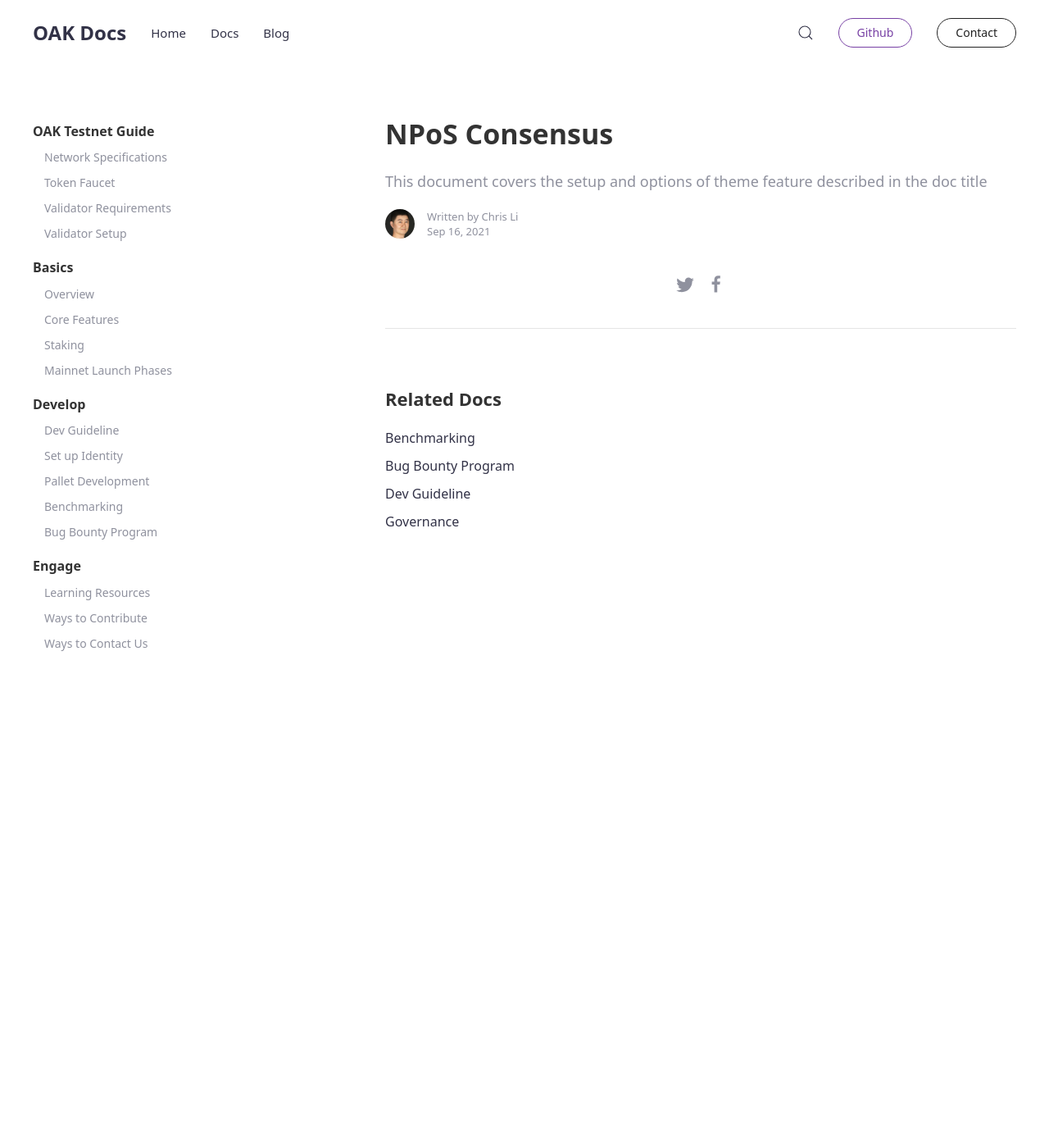
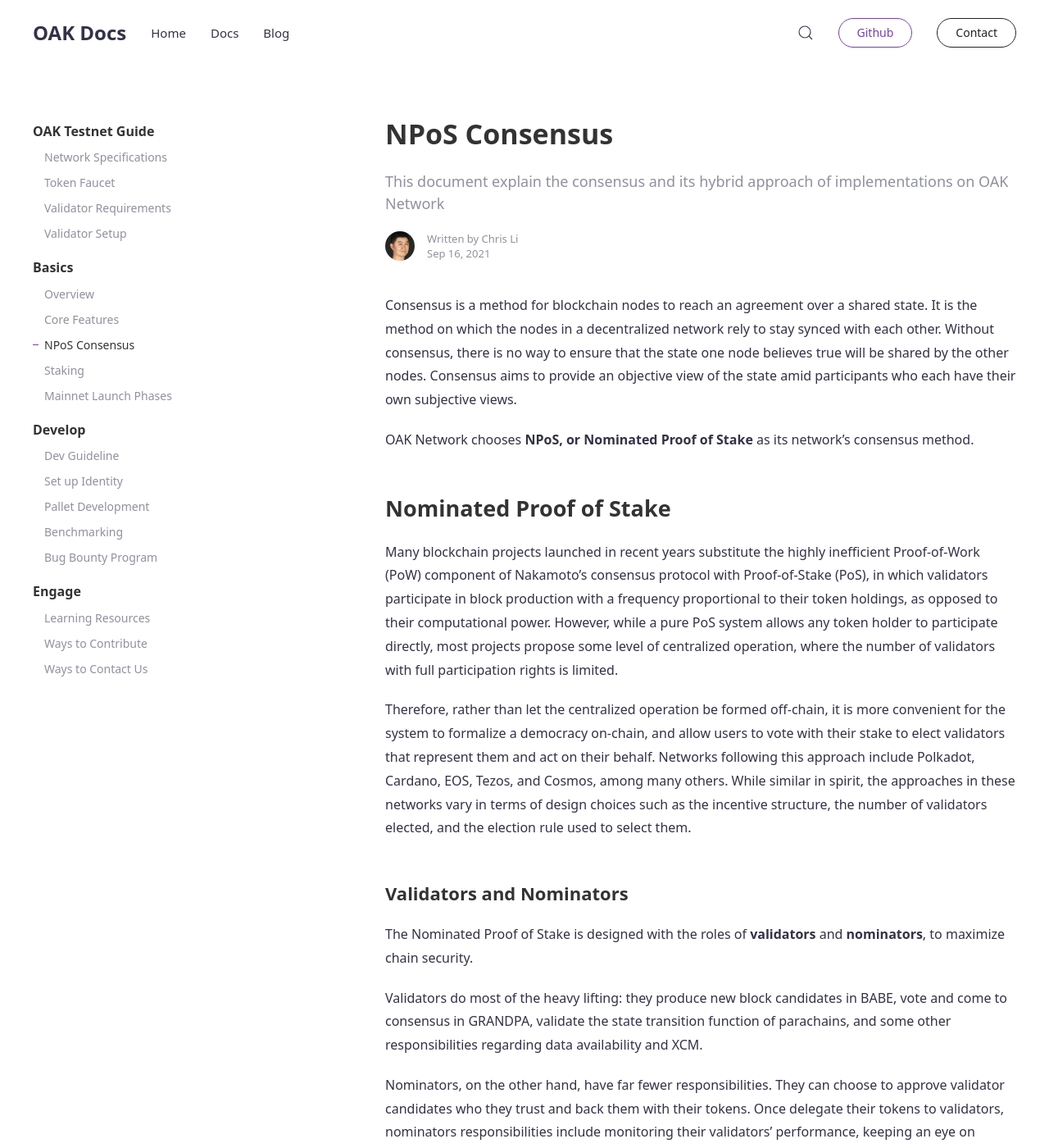
Before and after one commit to AvaProtocol/OAK-docs, a Jekyll site: the page built from _docs/consensus.md, in a window 1280 px wide and 1400 px high. Shown: the whole window at 82% size. Built offline with Jekyll 4.4.1, drawn with Linux system fonts in a browser that asks for light colours; some of the changed text lies outside the part shown.

Commit message:
Added content to _docs/consensus.md

```diff
--- a/_data/navigation_docs.yml
+++ b/_data/navigation_docs.yml
@@ -9,7 +9,7 @@
   docs:
   - overview
   - features
-  # - consensus
+  - consensus
   # - validator-nominator
   - staking
   # - governance
--- a/_docs/consensus.md
+++ b/_docs/consensus.md
@@ -1,6 +1,40 @@
 ---
 title: NPoS Consensus
-subtitle: This document covers the setup and options of theme feature described in the doc title
+subtitle: This document explain the consensus and its hybrid approach of implementations on OAK Network
 author: chris
 tags: [develop]
 ---
+
+Consensus is a method for blockchain nodes to reach an agreement over a shared state. It is the method on which the nodes in a decentralized network rely to stay synced with each other. Without consensus, there is no way to ensure that the state one node believes true will be shared by the other nodes. Consensus aims to provide an objective view of the state amid participants who each have their own subjective views.
+
+OAK Network chooses __NPoS, or Nominated Proof of Stake__ as its network's consensus method.
+
+## Nominated Proof of Stake
+Many blockchain projects launched in recent years substitute the highly inefficient Proof-of-Work (PoW) component of Nakamoto’s consensus protocol with Proof-of-Stake (PoS), in which validators participate in block production with a frequency proportional to their token holdings, as opposed to their computational power. However, while a pure PoS system allows any token holder to participate directly, most projects propose some level of centralized operation, where the number of validators with full participation rights is limited.
+
+Therefore, rather than let the centralized operation be formed off-chain, it is more convenient for the system to formalize a democracy on-chain, and allow users to vote with their stake to elect validators that represent them and act on their behalf. Networks following this approach include Polkadot, Cardano, EOS, Tezos, and Cosmos, among many others. While similar in spirit, the approaches in these networks vary in terms of design choices such as the incentive structure, the number of validators elected, and the election rule used to select them.
+
+### Validators and Nominators
+The Nominated Proof of Stake is designed with the roles of __validators__ and __nominators__, to maximize chain security.
+
+Validators do most of the heavy lifting: they produce new block candidates in BABE, vote and come to consensus in GRANDPA, validate the state transition function of parachains, and some other responsibilities regarding data availability and XCM.
+
+Nominators, on the other hand, have far fewer responsibilities. They can choose to approve validator candidates who they trust and back them with their tokens. Once delegate their tokens to validators, nominators responsibilities include monitoring their validators' performance, keeping an eye on changing commission rates (a validator can change commission at any time), and general health monitoring of their and their validators' account. Thus, a nominator's experience is relatively hands-off compared to a validators.
+
+## Hybrid Approach of Implementation
+There are two protocols we use when we talk about the consensus protocol of OAK Network, [__GRANDPA__](#grandpa) and [__BABE__](#babe), the combination of which is known as a hybrid consensus. Hybrid consensus splits up the finality gadget from the block production mechanism.
+
+The approach is invented and applied in Polkadot Network. This is an approach of getting the benefits of probabilistic finality (the ability to always produce new blocks) and provable finality (having a universal agreement on the canonical chain with no chance for reversion). It also avoids the corresponding drawbacks of each mechanism (the chance of unknowingly following the wrong fork in probabilistic finality, and a chance for "stalling" - not being able to produce new blocks - in provable finality). By combining these two mechanisms, OAK Network allows for blocks to be rapidly produced, and the slower finality mechanism to run in a separate process to finalize blocks without risking slower transaction processing or stalling.
+
+In below sections we will examine each component separately.
+<a name="babe"></a>
+### BABE: Block Production
+BABE (Blind Assignment for Blockchain Extension) is the block production mechanism that runs between the validator nodes and determines the authors of new blocks. BABE is comparable as an algorithm to [Ouroboros Praos](https://eprint.iacr.org/2017/573.pdf), with some key differences in chain selection rule and slot time adjustments. BABE assigns block production slots to validators according to stake and using the OAK randomness cycle.
+
+Validators in OAK Network will participate in a lottery in every slot that will tell them whether or not they are the block producer candidate for that slot. Slots are discrete units of time, nominally 6 seconds in length. Because of this randomness mechanism, multiple validators could be candidates for the same slot. Other times, a slot could be empty, resulting in inconsistent block time.
+<a name="grandpa"></a>
+### GRANDPA: Finality Gadget
+
+GRANDPA (GHOST-based Recursive Ancestor Deriving Prefix Agreement) is the finality gadget that is implemented as the second component of the hybrid approach. It works in a partially synchronous network model as long as 2/3 of nodes are honest and can cope with 1/5 Byzantine nodes in an asynchronous setting.
+
+A notable distinction is that GRANDPA reaches agreements on chains rather than blocks, greatly speeding up the finalization process, even after long-term network partitioning or other networking failures. In other words, as soon as more than 2/3 of validators attest to a chain containing a certain block, all blocks leading up to that one are finalized at once.
```
